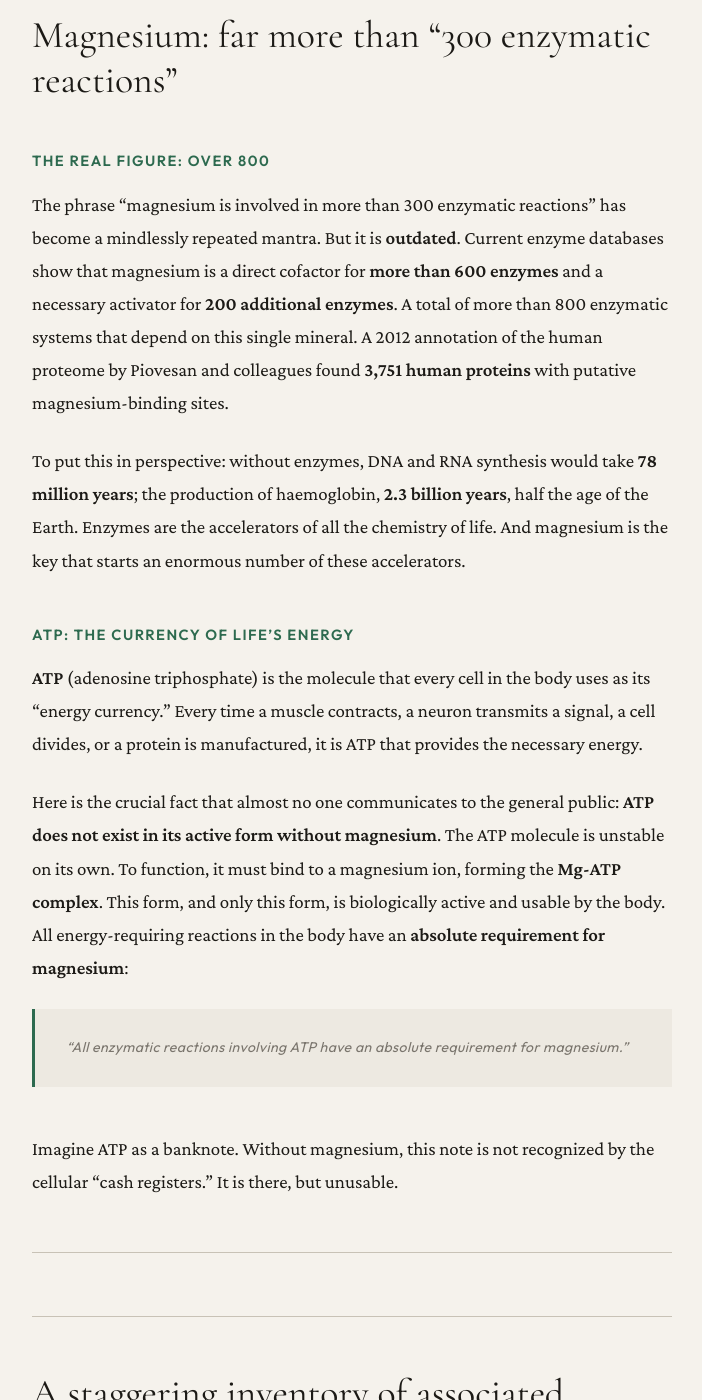
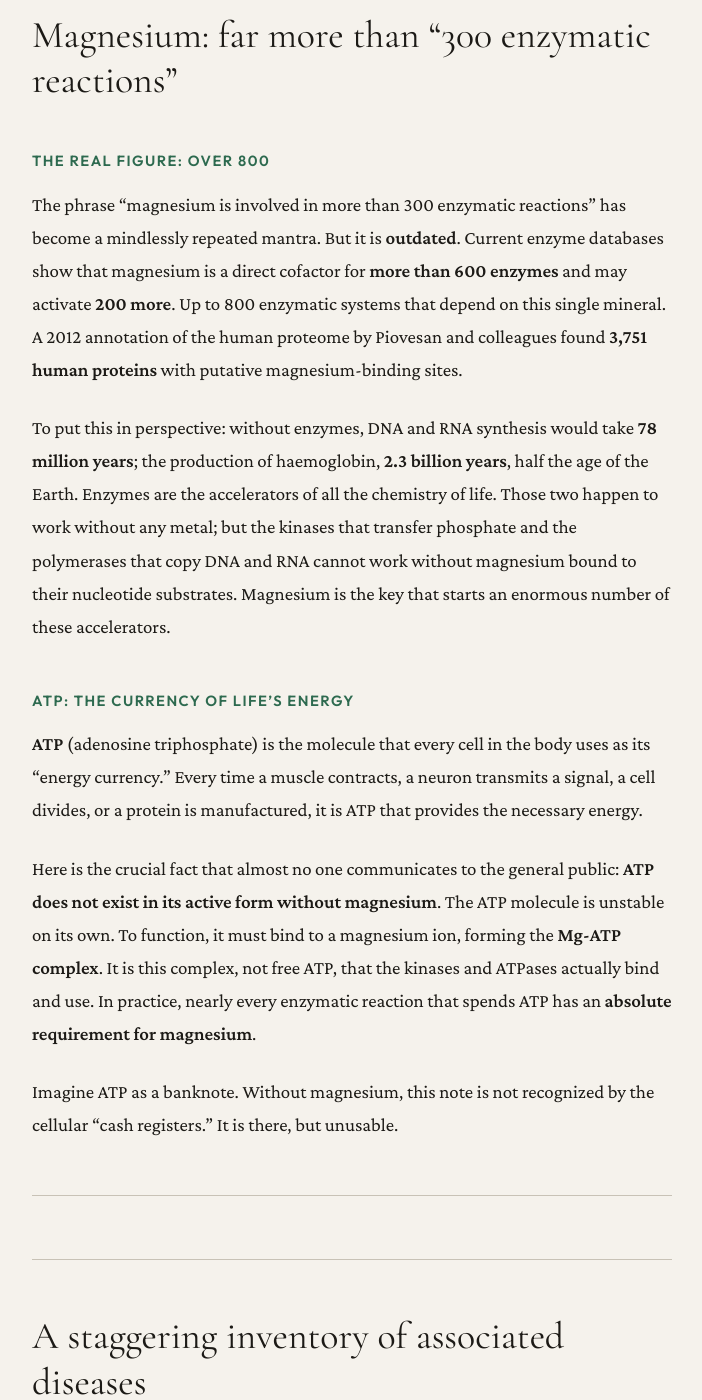
Before and after one commit to PerigGouanvic/physiological-rights, a Jekyll site: the page built from _rights/magnesium.md, in a window 1280 px wide and 1400 px high, scrolled down 3288 px. Shown: the whole window, without its empty margins (122-824 px from the left). Built offline with Jekyll 4.4.1, drawn with Linux system fonts in a browser that asks for light colours; some of the changed text lies outside the part shown.

Commit message:
edit(magnesium): apply scope corrections P1-P6
- DYK title: measures less than 1%, not 'misses 99%'
- 41 of 43 institutional cut-offs below 0.85 (MaGNet survey), replaces 'nobody adopted'
- 200 enzymes: 'may activate'; Wolfenden enzymes are metal-free, name kinases/polymerases
- Bound Mg-ATP absolutes; drop unattributable quotation
- 'Challenged for two decades': Liebscher 2004, Costello 2016, MaGNet 2022

Co-Authored-By: Claude Opus 5.5 <noreply@anthropic.com>

```diff
--- a/_rights/magnesium.md
+++ b/_rights/magnesium.md
@@ -66,17 +66,15 @@ More reliable tools exist: the **magnesium loading test** (intravenous injection
 
 ### The real figure: over 800
 
-The phrase "magnesium is involved in more than 300 enzymatic reactions" has become a mindlessly repeated mantra. But it is **outdated**. Current enzyme databases show that magnesium is a direct cofactor for **more than 600 enzymes** and a necessary activator for **200 additional enzymes**. A total of more than 800 enzymatic systems that depend on this single mineral. A 2012 annotation of the human proteome by Piovesan and colleagues found **3,751 human proteins** with putative magnesium-binding sites.
+The phrase "magnesium is involved in more than 300 enzymatic reactions" has become a mindlessly repeated mantra. But it is **outdated**. Current enzyme databases show that magnesium is a direct cofactor for **more than 600 enzymes** and may activate **200 more**. Up to 800 enzymatic systems that depend on this single mineral. A 2012 annotation of the human proteome by Piovesan and colleagues found **3,751 human proteins** with putative magnesium-binding sites.
 
-To put this in perspective: without enzymes, DNA and RNA synthesis would take **78 million years**; the production of haemoglobin, **2.3 billion years**, half the age of the Earth. Enzymes are the accelerators of all the chemistry of life. And magnesium is the key that starts an enormous number of these accelerators.
+To put this in perspective: without enzymes, DNA and RNA synthesis would take **78 million years**; the production of haemoglobin, **2.3 billion years**, half the age of the Earth. Enzymes are the accelerators of all the chemistry of life. Those two happen to work without any metal; but the kinases that transfer phosphate and the polymerases that copy DNA and RNA cannot work without magnesium bound to their nucleotide substrates. Magnesium is the key that starts an enormous number of these accelerators.
 
 ### ATP: the currency of life's energy
 
 **ATP** (adenosine triphosphate) is the molecule that every cell in the body uses as its "energy currency." Every time a muscle contracts, a neuron transmits a signal, a cell divides, or a protein is manufactured, it is ATP that provides the necessary energy.
 
-Here is the crucial fact that almost no one communicates to the general public: **ATP does not exist in its active form without magnesium**. The ATP molecule is unstable on its own. To function, it must bind to a magnesium ion, forming the **Mg-ATP complex**. This form, and only this form, is biologically active and usable by the body. All energy-requiring reactions in the body have an **absolute requirement for magnesium**:
-
-> *"All enzymatic reactions involving ATP have an absolute requirement for magnesium."*
+Here is the crucial fact that almost no one communicates to the general public: **ATP does not exist in its active form without magnesium**. The ATP molecule is unstable on its own. To function, it must bind to a magnesium ion, forming the **Mg-ATP complex**. It is this complex, not free ATP, that the kinases and ATPases actually bind and use. In practice, nearly every enzymatic reaction that spends ATP has an **absolute requirement for magnesium**.
 
 Imagine ATP as a banknote. Without magnesium, this note is not recognized by the cellular "cash registers." It is there, but unusable.
 
@@ -235,3 +233,5 @@ A century of warnings, a nutrient whose deficit the routine test hides by constr
 35. Qu X, et al. — Magnesium and the risk of cardiovascular events: a meta-analysis of prospective cohort studies — *PLoS One* 2013;8(3):e57720 — [PMC](https://pmc.ncbi.nlm.nih.gov/articles/PMC3592895/)
 36. Larsson SC, Wolk A — Magnesium intake and risk of type 2 diabetes: a meta-analysis — *J Intern Med* 2007;262(2):208–214 — [PubMed](https://pubmed.ncbi.nlm.nih.gov/17645588/)
 37. Beach R — Modern miracle men — *Senate Document 264*, 74th Congress, 2nd session, 1936 — [Monthly Catalog, UNT](https://mocat.library.unt.edu/catalog/498-ch1012)
+38. Liebscher DH, Liebscher DE — About the misdiagnosis of magnesium deficiency — *J Am Coll Nutr* 2004;23(6):730S–731S — [PubMed](https://pubmed.ncbi.nlm.nih.gov/15637222/)
+39. Costello RB, Elin RJ, Rosanoff A, et al. — Perspective: the case for an evidence-based reference interval for serum magnesium: the time has come — *Adv Nutr* 2016;7(6):977–993 — [PMC](https://pmc.ncbi.nlm.nih.gov/articles/PMC5105038/)
```
Also changed, not shown: _audit/verification/magnesium.md (+3 -1 lines), _critique/behind-every-test-an-industry.md (+1 -1 lines), _critique/what-the-label-cannot-say.md (+1 -1 lines), _did-you-know/magnesium-serum-test-misses-99-percent.md (+3 -3 lines).
